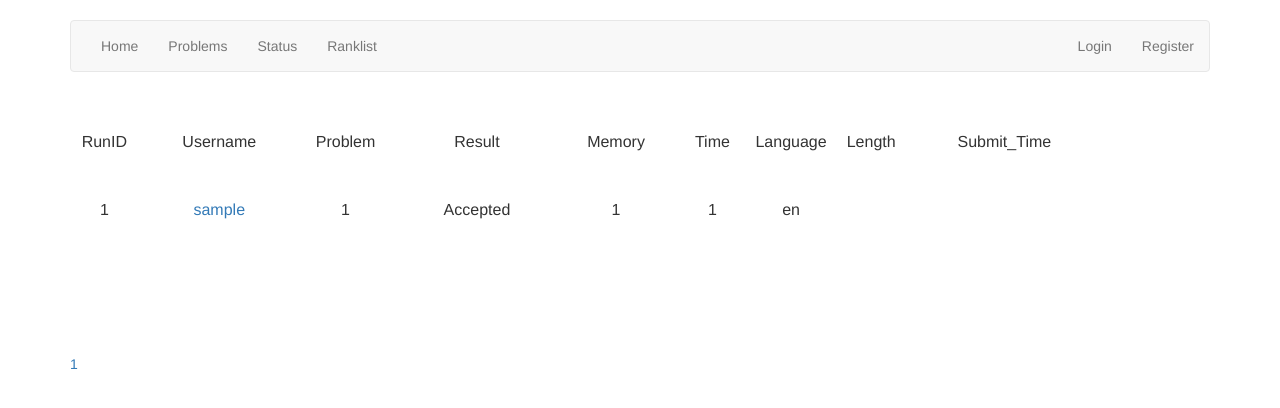
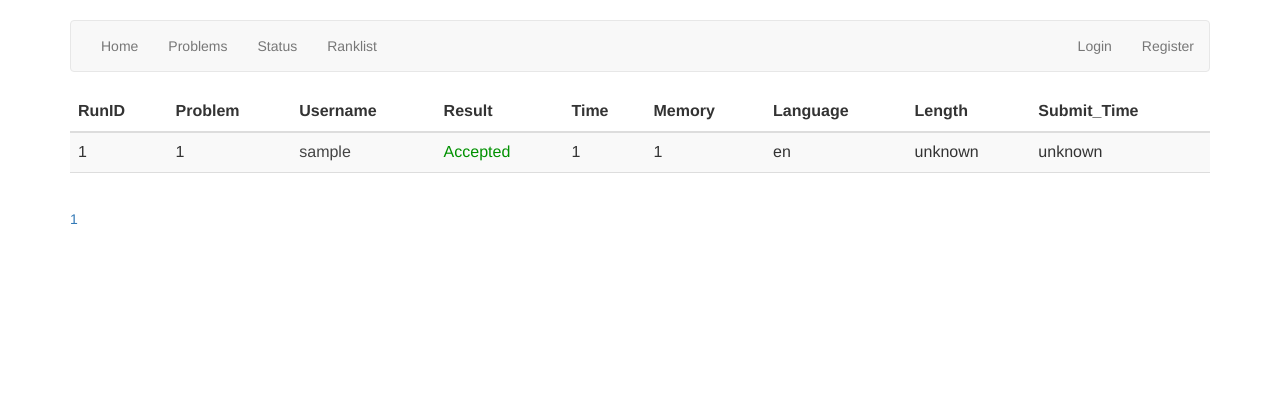
Before and after one commit to KuribohG/mfpoj, a Django app: page /status/ in a window 1280 px wide. Shown: the top 408 px of the page. Run offline with Django 3.2, Linux system fonts and the light colour scheme; tables that the repository leaves empty hold one stand-in row (values such as "Sample post"); some libraries are stand-ins or nearby versions.

Commit message:
prettify problemset and status, add pagination to ranklist

```diff
--- a/oj/templates/status.html
+++ b/oj/templates/status.html
@@ -7,42 +7,62 @@
 <div class="container">
 <title>提交状态 - 魔法炮OJ</title>
 
-<p>&nbsp;</p>
- <table width="1023" height="232" border="0">
+<table class="table table-striped b-t text-sm m-b-none">
+        <thead>
+          <tr>
+            <th>RunID</th>
+            <th>Problem</th>
+            <th class="run-username">Username</th>
+            <th class="run-status">Result</th>
+            <th class="run-time">Time</th>
+            <th class="run-memory">Memory</th>
+            <th class="run-format">Language</th>
+            <th class="run-codelength">Length</th>
+            <th class="run-datetime">Submit_Time</th>
+          </tr>
+        </thead>
+        <tbody>
+        {% for submission in submission_list %}
   <tr>
-    <td width="75" height="40"><div align="center">RunID</div></td>
-    <td width="185"><div align="center">Username</div></td>
-    <td width="100"><div align="center">Problem</div></td>
-    <td width="200"><div align="center">Result</div></td>
-    <td width="120"><div align="center">Memory</div></td>
-    <td width="100"><div align="center">Time</div></td>
-    <td width="40"><div align="center">Language</div></td>
-    <td width="100"><div align="center">Length</div></td>
-    <td width="200"><div align="center">Submit_Time</div></td>
-  </tr>
-  {% for submission in submission_list %}
-  <tr>
-    <td><div align="center">{{submission.id}}</div></td>
-    <td><div align="center"><a href="{% url 'user' submission.user.username %}">{{submission.user.username}}</a></div></td>
-    <td><div align="center">{{submission.problem.id}}</div></td>
-    <td><div align="center">{{submission.status}}</div></td>
-    <td><div align="center">{{submission.memory_used}}</div></td>
-    <td><div align="center">{{submission.time_used}}</div></td>
-    <td><div align="center">{{submission.language}}</div></td>
-    <td><div align="center">&nbsp;</div></td>
-    <td><div align="center">&nbsp;</div></td>
+    <td>{{submission.id}}</td>
+    <td>{{submission.problem.id}}</td>
+    <td><a style=" text-decoration: none; color: #444;"href="{% url 'user' submission.user.username %}">{{submission.user.username}}</a></td>
+
+ {% if submission.status == "Accepted" %}
+    <td><font color=#009100>{{submission.status}}</font></td>
+ {% elif submission.status == "Compile Error" %}
+    <td><font color=#0000E3>{{submission.status}}</font></td>
+ {% elif submission.status == "Pending" %}
+    <td><font color=#EAC100>{{submission.status}}</font></td>
+ {% else %}
+    <td><font color=#FF0000>{{submission.status}}</font></td>
+ {% endif %}
+
+    <td>{{submission.time_used}}</td>
+    <td>{{submission.memory_used}}</td>
+    <td>{{submission.language}}</td>
+    <td>unknown</div></td>
+    <td>unknown</div></td>
   </tr>{% endfor %}
-  <tr>
-    <td>&nbsp;</td>
-    <td>&nbsp;</td>
-    <td>&nbsp;</td>
-    <td>&nbsp;</td>
-    <td>&nbsp;</td>
-    <td>&nbsp;</td>
-    <td>&nbsp;</td>
-    <td>&nbsp;</td>
-    <td>&nbsp;</td>
-  </tr>
+
+            <td>
+            </td>
+            <td>
+            </td>
+            <td>
+            </td>
+            <td>
+            </td>
+            <td>
+            </td>
+            <td>
+            </td>
+            <td>
+            </td>
+            <td>
+            </td>
+            <td>
+            </td>
 
 </table>
 	<!--分页大法开启-->
--- a/oj/views.py
+++ b/oj/views.py
@@ -20,7 +20,7 @@ def problemset(request):
     problem_list = Problem.objects.all()
 
     #分页大法开启
-    problems_per_page = 2 #每页多少道题
+    problems_per_page = 50 #每页多少道题
     paginator = Paginator(problem_list, problems_per_page)
     if 'page' in request.GET.keys():
         nowpage = request.GET['page']
@@ -163,6 +163,20 @@ def logout(request):
 
 def ranklist(request):
     user_list = User.objects.all()
+    #分页大法开启
+    users_per_page = 50
+    paginator = Paginator(user_list, users_per_page)
+    if 'page' in request.GET.keys():
+        nowpage = request.GET['page']
+    else:
+        nowpage = 1
+    try:
+        user_list = paginator.page(nowpage)
+    except PageNotAnInteger:
+        user_list = paginator.page(1)
+    except EmptyPage:
+        user_list = paginator.page(paginator.num_pages)
+    #分页大法结束
     if('username' in request.session.keys()):
         context = {'user_list':user_list,'logined': 1, 'name': request.session['username']}
     else:
@@ -175,7 +189,7 @@ def status(request):
     submission_list.reverse()
 
     #分页大法开启
-    submissions_per_page = 2
+    submissions_per_page = 10
     paginator = Paginator(submission_list, submissions_per_page)
     if 'page' in request.GET.keys():
         nowpage = request.GET['page']
```
Also changed, not shown: oj/templates/problemset.html (+2 -9 lines), oj/templates/ranklist.html (+23 -5 lines).
